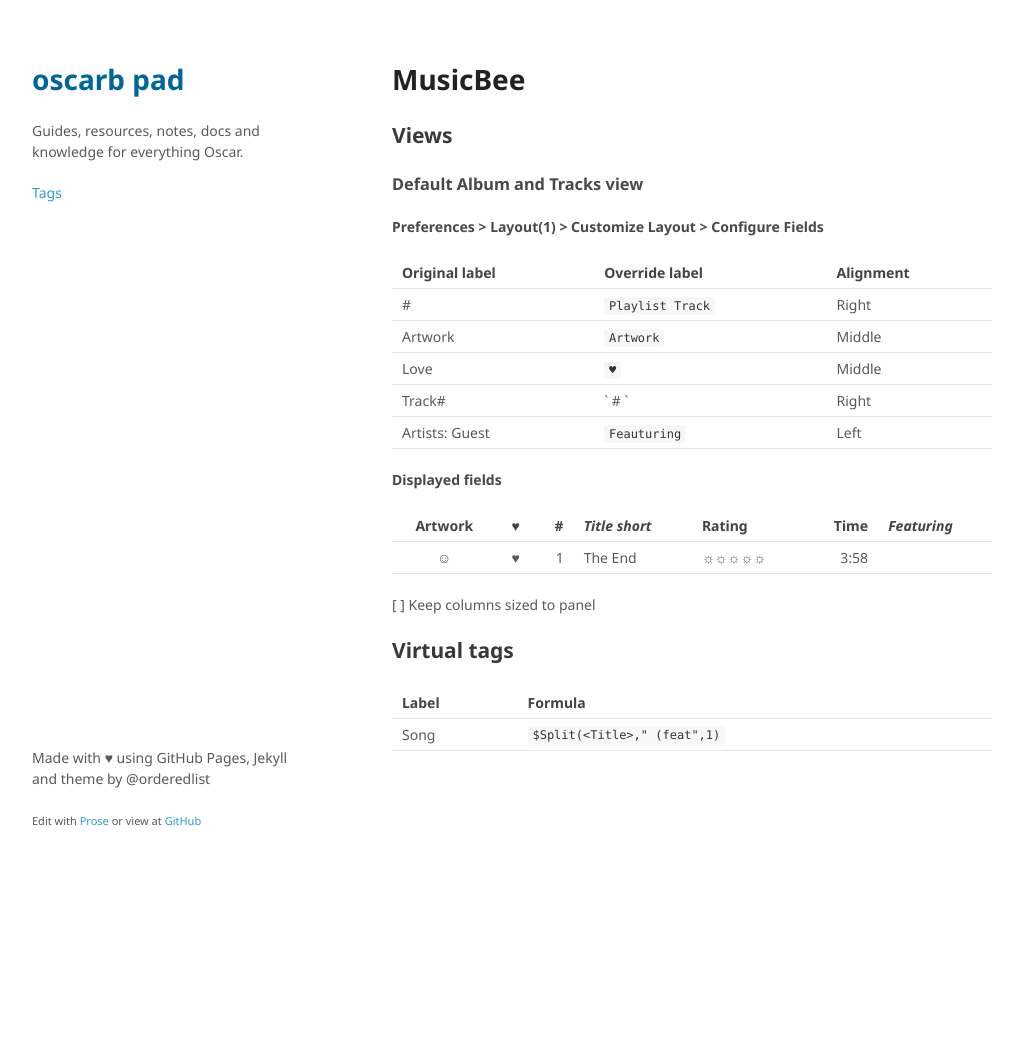
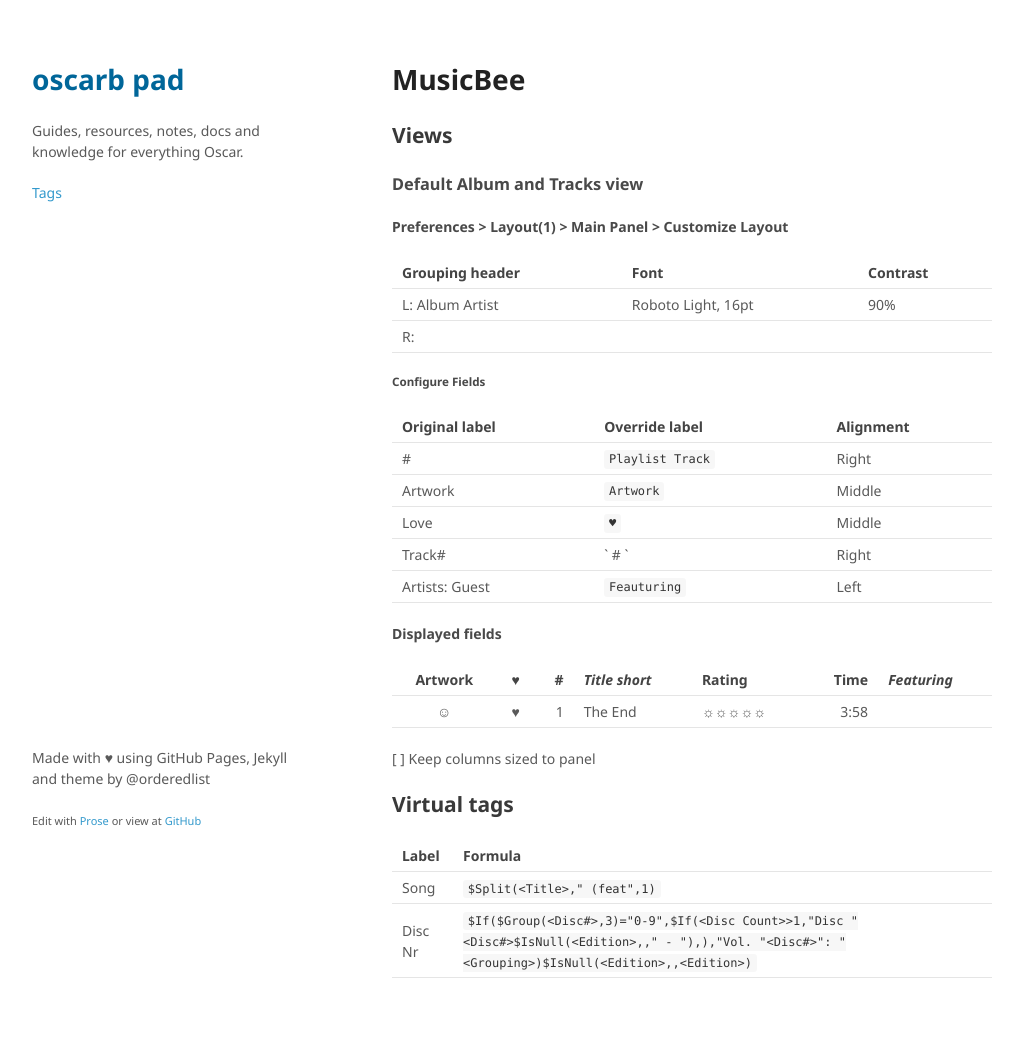
Before and after one commit to oscarb/pad, a Jekyll site: the page built from _docs/musicbee.md, in a window 1280 px wide. Shown: the whole page, without its empty margins (128-1151 px from the left). Built offline with Jekyll 4.4.1, drawn with Linux system fonts in a browser that asks for light colours; before the commit the page ends 900 px from its top, so only the background shows below that.

Commit message:
Updated musicbee.md

```diff
--- a/_docs/musicbee.md
+++ b/_docs/musicbee.md
@@ -11,7 +11,20 @@ published: true
 
 ### Default Album and Tracks view
 
-#### Preferences > Layout(1) > Customize Layout > Configure Fields
+
+#### Preferences > Layout(1) > Main Panel > Customize Layout
+
+Grouping header | Font | Contrast
+----------------|------|----------
+L: Album Artist | Roboto Light, 16pt | 90%
+R:              |      |
+
+
+
+
+
+
+##### Configure Fields
 
 Original label | Override label   | Alignment
 ---------------|------------------|----------
@@ -37,3 +50,4 @@ Artists: Guest | `Feauturing`     | Left
 Label | Formula
 ------|------------------------------------
 Song  | `$Split(<Title>," (feat",1)`
+Disc Nr | `$If($Group(<Disc#>,3)="0-9",$If(<Disc Count>>1,"Disc "<Disc#>$IsNull(<Edition>,," - "),),"Vol. "<Disc#>": "<Grouping>)$IsNull(<Edition>,,<Edition>)`
```
